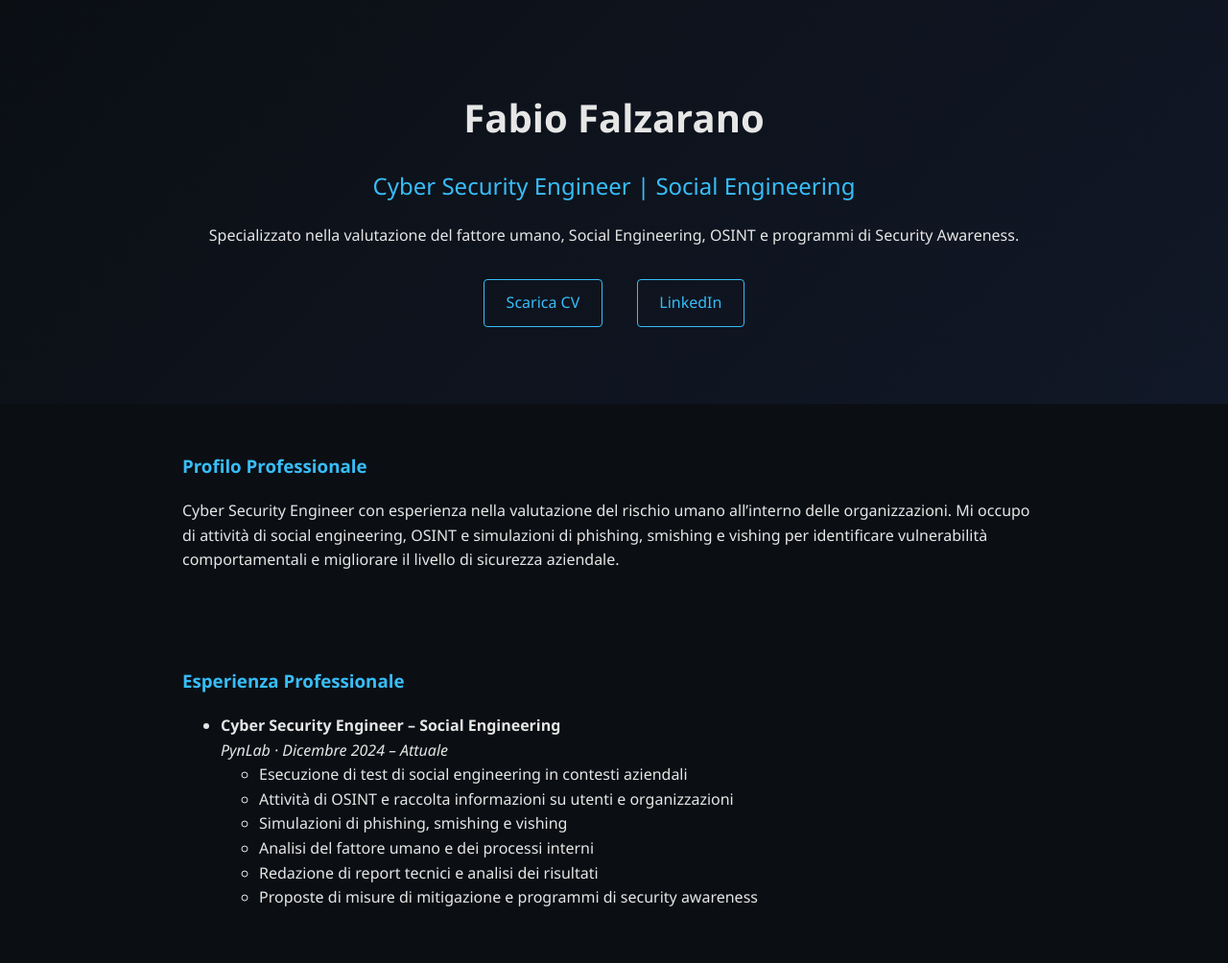
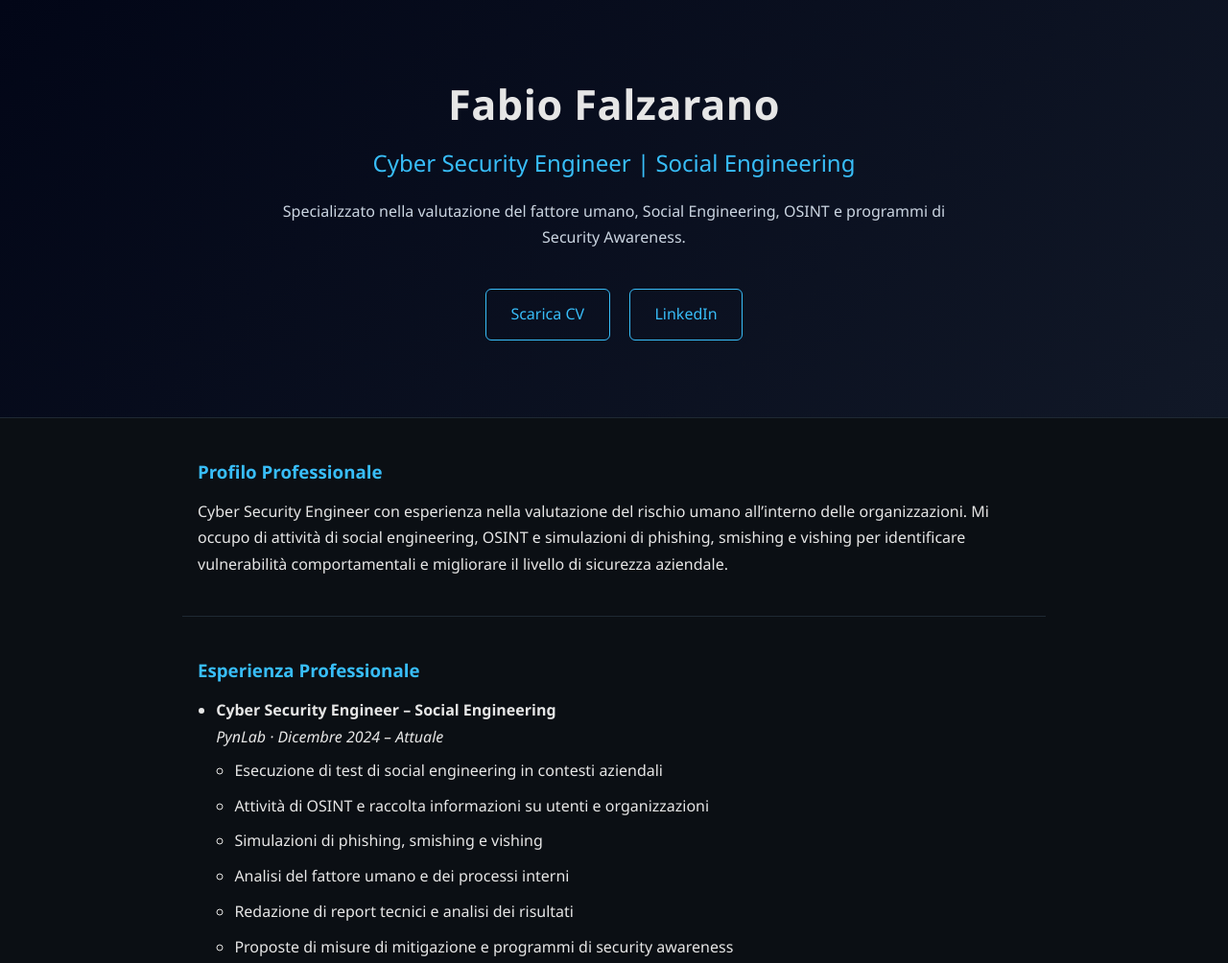
Before and after one commit to nimeo1988/fabio.falzarano.github.io, a plain HTML site: page index.html in a window 1280 px wide. Shown: the top 1004 px of the page at 96% size. Drawn offline with Linux system fonts and the light colour scheme.

Commit message:
Refactor CSS styles for improved layout and design

```diff
--- a/css/style.css
+++ b/css/style.css
@@ -1,21 +1,37 @@
+/* RESET BASE */
+* {
+  box-sizing: border-box;
+  margin: 0;
+  padding: 0;
+}
 
+/* BASE */
 body {
-  margin: 0;
   font-family: 'Segoe UI', sans-serif;
   background: #0b0f14;
   color: #e6e6e6;
-  line-height: 1.6;
+  line-height: 1.7;
 }
 
+/* HEADER */
 header {
   text-align: center;
-  padding: 4rem 1rem;
-  background: linear-gradient(135deg, #0b0f14, #111827);
+  padding: 4.5rem 1rem;
+  background: linear-gradient(135deg, #020617, #111827);
+  border-bottom: 1px solid #1f2933;
 }
 
+header p {
+  max-width: 700px;
+  margin: 1rem auto 0;
+  color: #cbd5e1;
+}
+
+/* TITOLI */
 h1 {
-  font-size: 2.5rem;
-  margin-bottom: 0.2rem;
+  font-size: 2.7rem;
+  margin-bottom: 0.3rem;
+  letter-spacing: 0.5px;
 }
 
 h2 {
@@ -25,32 +41,86 @@ h2 {
 
 h3 {
   color: #38bdf8;
+  margin-bottom: 0.8rem;
 }
 
-section {
+/* SEZIONI */
+main section {
   max-width: 900px;
-  margin: auto;
-  padding: 2rem 1rem;
+  margin: 0 auto;
+  padding: 2.5rem 1rem;
+  border-bottom: 1px solid #1f2933;
+}
+
+main section:last-child {
+  border-bottom: none;
+}
+
+/* LISTE */
+ul {
+  margin-top: 0.8rem;
+  padding-left: 1.2rem;
+}
+
+ul li {
+  margin-bottom: 0.6rem;
+}
+
+ul ul {
+  margin-top: 0.5rem;
+  padding-left: 1.2rem;
+  list-style: circle;
+}
+
+/* CALL TO ACTION */
+.cta {
+  margin-top: 2rem;
 }
 
 .cta a {
   display: inline-block;
-  margin: 1rem;
-  padding: 0.7rem 1.4rem;
+  margin: 0.5rem;
+  padding: 0.75rem 1.6rem;
   border: 1px solid #38bdf8;
   color: #38bdf8;
   text-decoration: none;
-  border-radius: 4px;
+  border-radius: 6px;
+  font-weight: 500;
+  transition: all 0.25s ease;
 }
 
 .cta a:hover {
   background: #38bdf8;
-  color: #0b0f14;
+  color: #020617;
+  box-shadow: 0 0 15px rgba(56, 189, 248, 0.4);
 }
 
+/* LINK */
+a {
+  color: #38bdf8;
+}
+
+a:hover {
+  text-decoration: underline;
+}
+
+/* FOOTER */
 footer {
   text-align: center;
-  padding: 2rem;
-  font-size: 0.9rem;
+  padding: 2.5rem 1rem;
+  font-size: 0.85rem;
   background: #020617;
+  color: #94a3b8;
+  border-top: 1px solid #1f2933;
 }
+
+/* RESPONSIVE */
+@media (max-width: 600px) {
+  h1 {
+    font-size: 2.2rem;
+  }
+
+  header {
+    padding: 3.5rem 1rem;
+  }
+}
```
